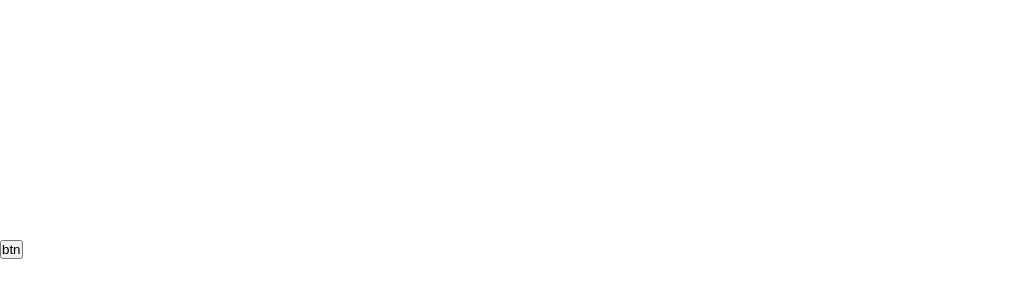
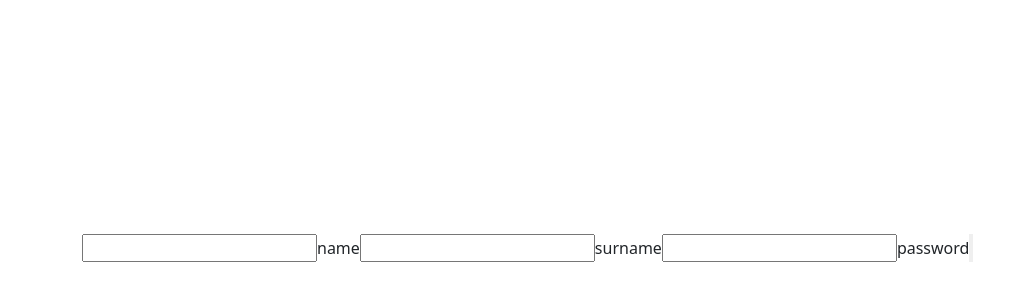
Before and after one commit to sikoramodra/PZAW, a React (Vite) app in the folder frontend/: page / in a window 1280 px wide. Shown: the part 152-452 px from the top of the page, without its empty margins (0-1036 px from the left). Built offline with nearby package versions, Linux system fonts and the light colour scheme.

Commit message:
WIP: bootstrap working

```diff
--- a/frontend/package.json
+++ b/frontend/package.json
@@ -13,7 +13,9 @@
   },
   "dependencies": {
     "axios": "^1.7.7",
+    "bootstrap": "^5.3.3",
     "react": "^18.3.1",
+    "react-bootstrap": "^2.10.5",
     "react-dom": "^18.3.1"
   },
   "devDependencies": {
--- a/frontend/src/App.jsx
+++ b/frontend/src/App.jsx
@@ -1,8 +1,10 @@
 import './App.css';
 import AxiosExampe from './components/AxiosExample.jsx';
 import Task1 from './components/Task1/Task1.jsx';
+import Task02 from './components/Task02/Task02.jsx';
 import json from './posts.json';
 import { useState } from 'react';
+import 'bootstrap';
 
 const randomImg = () => {
   let num = String(Math.floor(Math.random() * 40) + 1).padStart(2, '0');
@@ -14,7 +16,7 @@ function App() {
 
   return (
     <div>
-      <AxiosExampe />
+      <Task02 />
     </div>
   );
   //return (
--- /dev/null
+++ b/frontend/src/components/Task02/Task02.jsx
@@ -0,0 +1,51 @@
+import { useRef, useState } from "react";
+import axios from 'axios';
+
+function Task2() {
+  const name = useRef();
+  const surname = useRef();
+  const password = useRef();
+  const a = useRef();
+  const gender = useRef();
+
+
+  const handleSubmit = () => {
+
+    axios
+      .post(
+        'http://localhost:3000/data',
+        {
+          name: name.current.value,
+          surname: surname.current.value,
+          password: password.current.value,
+          // a: a.current.value,
+          // gender: gender.current.value
+        }
+      )
+      .catch(() => console.log('err'))
+  }
+
+  return (
+    <div className="container">
+      <label><input type="input" ref={name} />name</label>
+      <label><input type="input" ref={surname} />surname</label>
+      <label><input type="input" ref={password} />password</label>
+
+      {/* <div>
+        <input type="checkbox" name="a" ref={a} />
+        <input type="checkbox" name="a" ref={a} />
+        <input type="checkbox" name="a" ref={a} />
+      </div>
+
+      <div>
+        <input type="radio" name="gender" ref={gender} />
+        <input type="radio" name="gender" ref={gender} />
+        <input type="radio" name="gender" ref={gender} />
+      </div> */}
+
+      <input type="button" onClick={handleSubmit} />
+    </div>
+  );
+}
+
+export default Task2;
--- a/frontend/src/main.jsx
+++ b/frontend/src/main.jsx
@@ -2,6 +2,7 @@ import { StrictMode } from 'react';
 import { createRoot } from 'react-dom/client';
 import App from './App.jsx';
 import './index.css';
+import 'bootstrap/dist/css/bootstrap.min.css';
 
 createRoot(document.getElementById('root')).render(
   <StrictMode>
```
Also changed, not shown: 2 other files (tests, documents, lock files or other folders).
